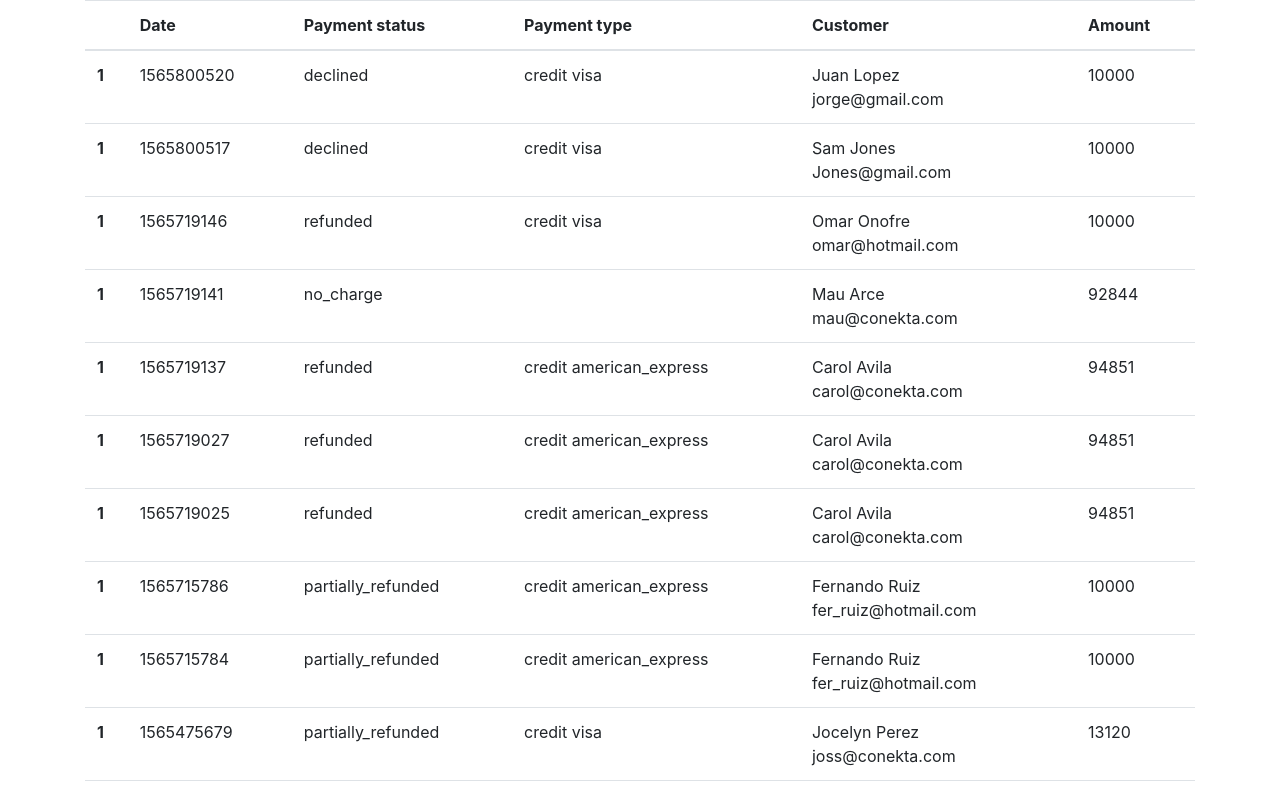
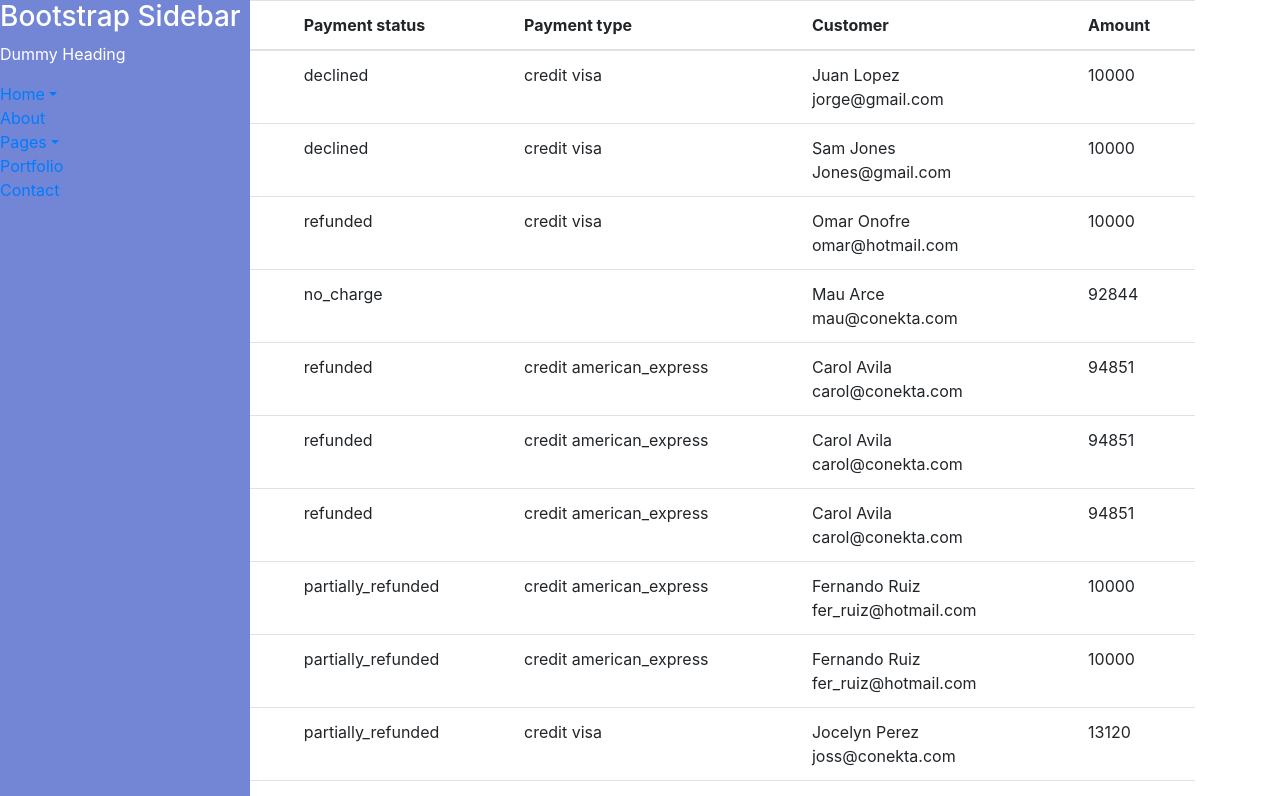
Before and after one commit to gyokebed/conekta, a React app: page / in a window 1280 px wide. Shown: the top 796 px of the page. Built offline with nearby package versions, Linux system fonts and the light colour scheme.

Commit message:
Adding sidebar template

```diff
--- a/src/App.js
+++ b/src/App.js
@@ -7,11 +7,74 @@
   render() {
     return (
       <React.Fragment>
-        <main className="container">
-          <Switch>
-            <Route path="/" component={Payments} />
-          </Switch>
-        </main>
+        <div className="wrapper">
+          {/* sidebar */}
+          <nav id="sidebar">
+            <div class="sidebar-header">
+              <h3>Bootstrap Sidebar</h3>
+            </div>
+
+            <ul class="list-unstyled components">
+              <p>Dummy Heading</p>
+              <li class="active">
+                <a
+                  href="#homeSubmenu"
+                  data-toggle="collapse"
+                  aria-expanded="false"
+                  class="dropdown-toggle"
+                >
+                  Home
+                </a>
+                <ul class="collapse list-unstyled" id="homeSubmenu">
+                  <li>
+                    <a href="#">Home 1</a>
+                  </li>
+                  <li>
+                    <a href="#">Home 2</a>
+                  </li>
+                  <li>
+                    <a href="#">Home 3</a>
+                  </li>
+                </ul>
+              </li>
+              <li>
+                <a href="#">About</a>
+              </li>
+              <li>
+                <a
+                  href="#pageSubmenu"
+                  data-toggle="collapse"
+                  aria-expanded="false"
+                  class="dropdown-toggle"
+                >
+                  Pages
+                </a>
+                <ul class="collapse list-unstyled" id="pageSubmenu">
+                  <li>
+                    <a href="#">Page 1</a>
+                  </li>
+                  <li>
+                    <a href="#">Page 2</a>
+                  </li>
+                  <li>
+                    <a href="#">Page 3</a>
+                  </li>
+                </ul>
+              </li>
+              <li>
+                <a href="#">Portfolio</a>
+              </li>
+              <li>
+                <a href="#">Contact</a>
+              </li>
+            </ul>
+          </nav>
+          <main className="container">
+            <Switch>
+              <Route path="/" component={Payments} />
+            </Switch>
+          </main>
+        </div>
       </React.Fragment>
     );
   }
--- a/src/index.css
+++ b/src/index.css
@@ -0,0 +1,17 @@
+/* sidebar */
+.wrapper {
+  display: flex;
+  width: 100%;
+}
+
+#sidebar {
+  width: 250px;
+  position: fixed;
+  top: 0;
+  left: 0;
+  height: 100vh;
+  z-index: 999;
+  background: #7386d5;
+  color: #fff;
+  transition: all 0.3s;
+}
```
Also changed, not shown: 1 other file (tests, documents, lock files or other folders).
